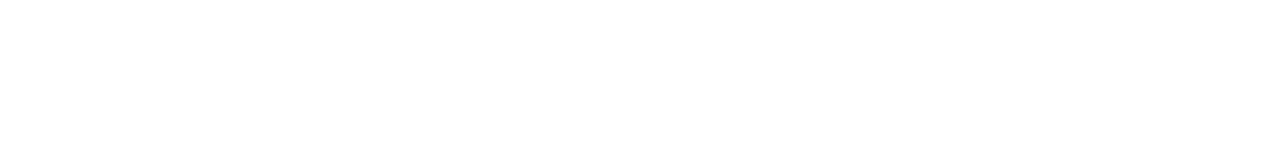
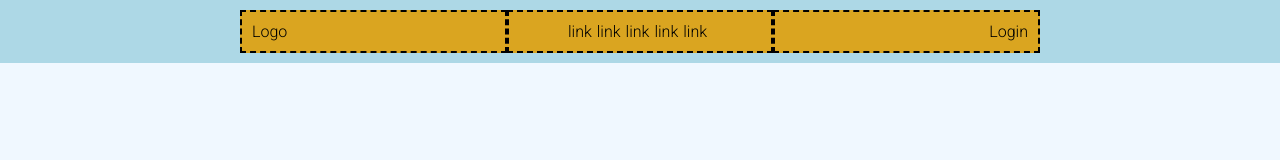
Before and after one commit to Marco-Vigilio/htmlcss-struttura-discord, a plain HTML site: page index.html in a window 1280 px wide. Drawn offline with Linux system fonts and the light colour scheme.

Commit message:
sezione gialla

```diff
--- a/index.html
+++ b/index.html
@@ -5,11 +5,30 @@
         <meta http-equiv="X-UA-Compatible" content="IE=edge">
         <meta name="viewport" content="width=device-width, initial-scale=1.0">
         <link rel="stylesheet" href="style/style.css">
+        <link rel="preconnect" href="https://fonts.googleapis.com">
+        <link rel="preconnect" href="https://fonts.gstatic.com" crossorigin>
+        <link href="https://fonts.googleapis.com/css2?family=Overpass:ital,wght@1,100&family=Roboto:ital,wght@0,100;0,300;0,700;0,900;1,100&display=swap" rel="stylesheet">
         <title>Struttura Discord</title>
     </head>
     <body>
         <header>
-
+            <section class="margin-0-auto dimensione container-flex">
+                    <div class="sezione-gialla sinistra">
+                        <p>Logo</p>
+                    </div>
+                    <div class=" sezione-gialla container-flex">
+                        <ul class="centrato">
+                            <li>link</li>
+                            <li>link</li>
+                            <li>link</li>
+                            <li>link</li>
+                            <li>link</li>
+                        </ul>
+                    </div>
+                    <div class=" sezione-gialla destra">
+                        <p>Login</p>
+                    </div>
+            </section>
         </header>
 
         <main>
--- a/style/style.css
+++ b/style/style.css
@@ -0,0 +1,69 @@
+*{
+    margin: 0;
+    padding: 0;
+    box-sizing: border-box;
+}
+
+.container:after{
+    content: "";
+    display: table;
+    clear: both;
+}
+
+body{
+    background-color: aliceblue;
+    font-family: 'Overpass', sans-serif;
+    font-family: 'Roboto', sans-serif;
+}
+
+
+header{
+    background-color:#ADD8E6;
+
+}
+
+ul{
+    list-style-type: none;
+}
+
+.margin-0-auto{
+    margin: 0 auto;
+}
+
+.container-flex{
+    display: flex;
+    justify-content: center;
+    align-items: center;
+}
+
+.dimensione{
+    width: 800px;
+}
+
+.sezione-gialla{
+        background-color: #DAA520;
+        border: dashed 2px black;
+        padding: 10px;
+        width: 100%;
+        margin: 10px 0;
+    }
+
+    .centrato{
+        display: flex;
+        align-items: center;
+    }
+    .destra{
+        display: flex;
+        justify-content: flex-end;
+        align-items: center;
+    }
+
+        li{
+            margin-right: 5px;
+        }
+
+    .sinistra{
+        display: flex;
+        justify-content: flex-start;
+        align-items: center;
+    }
```
